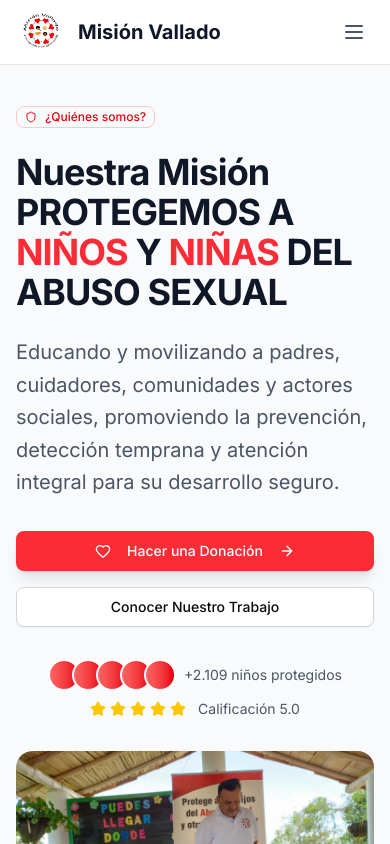
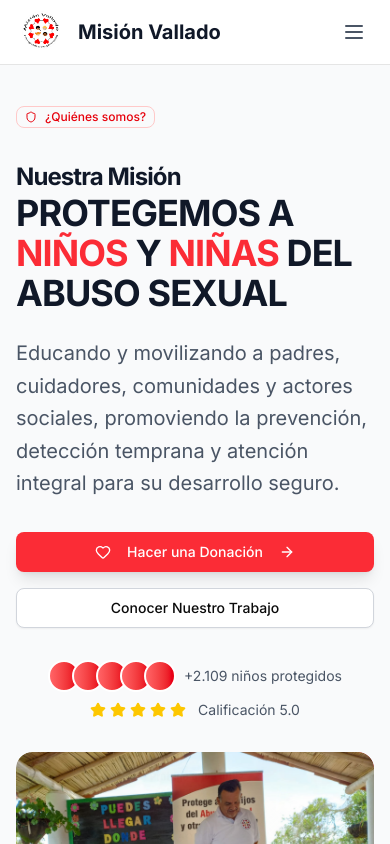
Before and after one commit to Jhonarias13/mision-vallado-org, a Next.js app: page / in a window 390 px wide. Shown: the top 844 px of the page. Built offline with nearby package versions, Linux system fonts and the light colour scheme.

Commit message:
Adjusted the font size of the hero title in the main page component for improved readability and visual hierarchy. This change enhances the overall user experience by making the title more prominent across different screen sizes.

```diff
--- a/app/page.tsx
+++ b/app/page.tsx
@@ -1001,7 +1001,7 @@ export default function Component() {
                       {t.childProtection}
                     </Badge>
                     <h1 className="text-4xl font-bold tracking-tight sm:text-5xl md:text-6xl lg:text-7xl">
-                      <span className="text-gray-900 text-4xl">{t.heroTitlePart1}</span>
+                      <span className="text-gray-900 text-2xl sm:text-3xl md:text-4xl">{t.heroTitlePart1}</span>
                       <br />
                       {language === "es" ? (
                         <>
```
